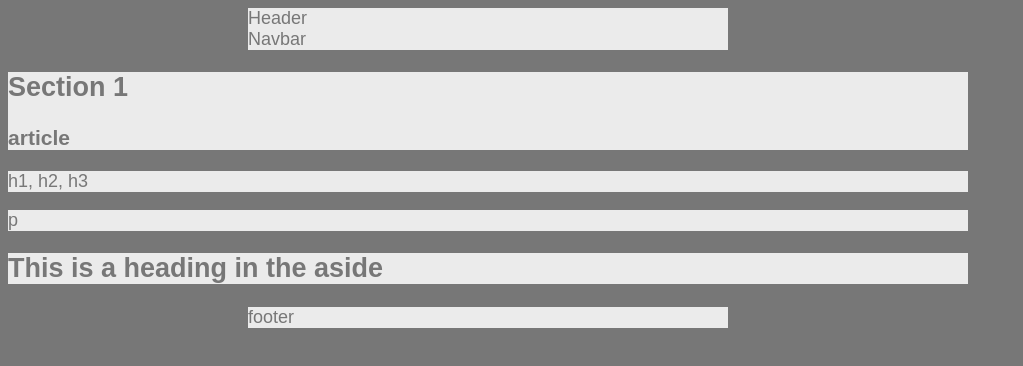
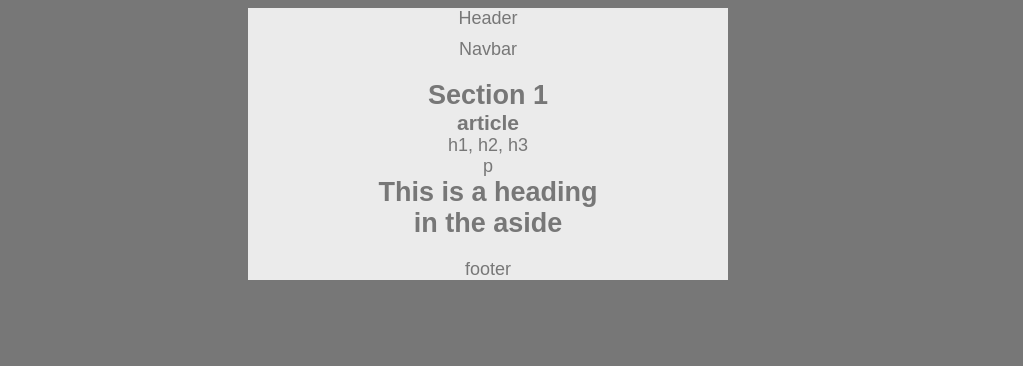
Before and after one commit to EpicureanHeron/HW-Wireframe, a plain HTML site: page index.html in a window 1280 px wide. Shown: the whole page, without its empty margins (0-1023 px from the left). Drawn offline with Linux system fonts and the light colour scheme.

Commit message:
created class sectionformatting

```diff
--- a/index.html
+++ b/index.html
@@ -8,29 +8,29 @@
 </head>
 
 <body>
-    <header>
+    <header class="sectionformatting">
         Header
     </header>
 
-    <nav>
+    <nav class="sectionformatting">
         Navbar
     </nav>
 
-    <section>
-        <h1>Section 1</h1>
-        <article>
-            <h1>article</h1>
+    <section class="sectionformatting">
+        <h1 class="sectionformatting">Section 1</h1>
+        <article class="sectionformatting">
+            <h1 class="sectionformatting">article</h1>
                 <!--not sure if this is correct, check the instructions-->
-                <p>h1, h2, h3</p>
-                <p>p</p>
+                <p class="sectionformatting">h1, h2, h3</p>
+                <p class="sectionformatting">p</p>
         </article>
     </section>
 
-    <aside>
-        <h1>This is a heading in the aside</h1>
+    <aside class="sectionformatting">
+        <h1 class="sectionformatting">This is a heading in the aside</h1>
     </aside>
 
-    <footer>
+    <footer class="sectionformatting">
         footer
     </footer>
 </body>
--- a/style.css
+++ b/style.css
@@ -6,42 +6,39 @@ body {
     font-size: 18px;
 }
 
-/* there is a lot of overlapping requirements, could condense them all into a specific CLASS and save a lot of room /*
+.sectionformatting {
+    background: #ebebeb;
+    width: 495px;
+    /*the below code tosses the element in the center */
+    margin: auto;
+    width: 50%;
+    text-align: center;
+
+}
 
 /* the instructions say, "3. The widths of each section should be:
    * section: 495px" but...that is only 51% of the body's 960px...and there is only 1 formal "section"
    need to look into this */
 header {
-    background: #ebebeb;
-    width: 495px;
-    /*the below code tosses the element in the center */
-    margin: auto;
-    width: 50%;
+
+
 }
 
 nav {
-    background: #ebebeb;
-    width: 495px;
-    /*the below code tosses the element in the center */
-    margin: auto;
-    width: 50%;
+padding-bottom: 20px;
+padding-top: 10px;
 }
 
 section {
-    background: #ebebeb;
 
 }
 
 aside {
-    background: #ebebeb;
+
 }
 
 footer {
-    background: #ebebeb;
-    width: 495px;
-    /*the below code tosses the element in the center */
-    margin: auto;
-    width: 50%;
+padding-top: 20px;
 }
 
 article {
@@ -51,10 +48,10 @@ article {
 
 h1 {
     color: #777;
-    background: #ebebeb;
+
 }
 
 p {
     color: #777;
-    background: #ebebeb;
+
 }
```
